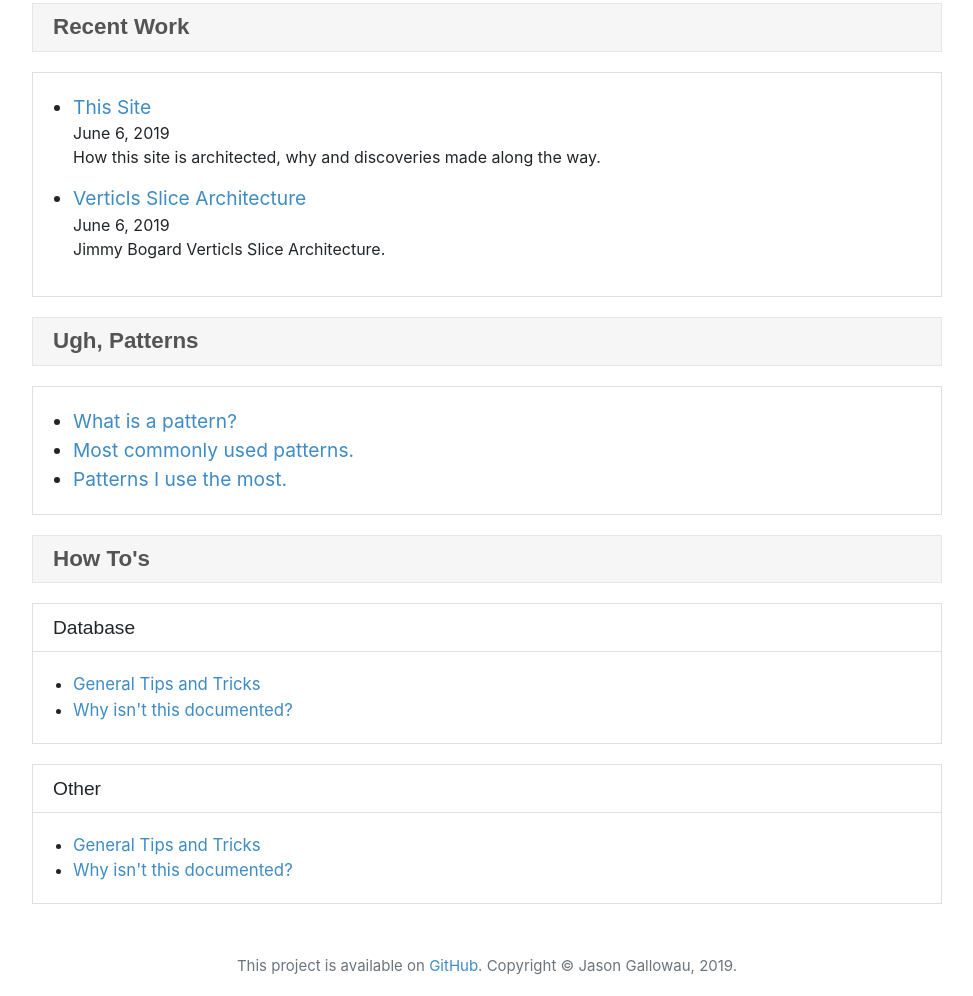
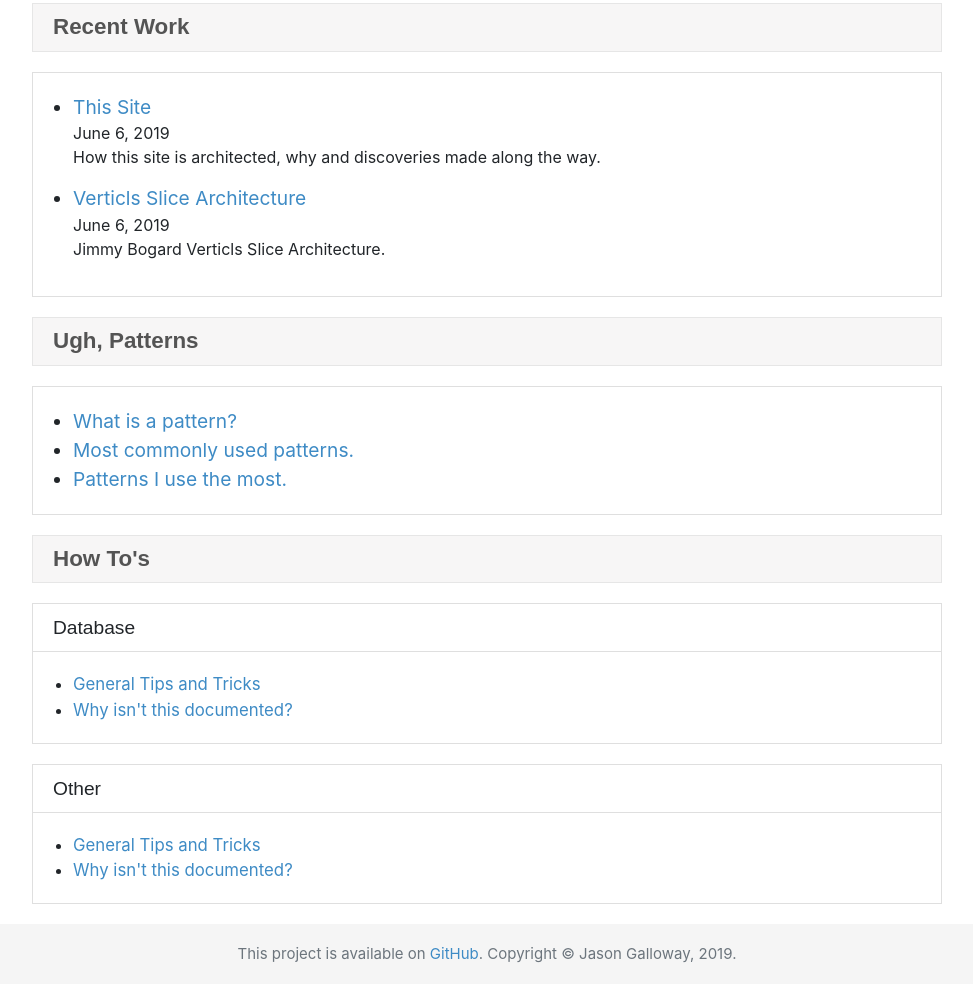
Before and after one commit to sac80644/GallowayTechJsSite, a website built with webpack: page src/index.html in a window 1280 px wide. Shown: the part 754-1750 px from the top of the page, without its empty margins (153-1126 px from the left). Built offline with nearby package versions, Linux system fonts and the light colour scheme; some icons are missing; files whose address does not match are found by name.

Commit message:
footer padding

```diff
--- a/src/footer/footer.css
+++ b/src/footer/footer.css
@@ -19,4 +19,8 @@ html {
     height: 60px;
     line-height: 60px; /* Vertically center the text there */
     font-size: 15px;
+    background-color: whitesmoke;
+    padding-top: 0rem;
+    padding-bottom: 0rem;
+
   }
--- a/src/footer/footer.html
+++ b/src/footer/footer.html
@@ -1,5 +1,5 @@
 <footer class="footer text-center">
         <div class="container">
-            <span class="text-muted">This project is available on <a href="https://github.com/sac80644/GallowayTechJsSite" target="_blank">GitHub</a>. Copyright © Jason Gallowau, <time datetime="2019">2019</time>.</span>
+            <span class="text-muted">This project is available on <a href="https://github.com/sac80644/GallowayTechJsSite" target="_blank">GitHub</a>. Copyright © Jason Galloway, <time datetime="2019">2019</time>.</span>
         </div>
 </footer>
```
